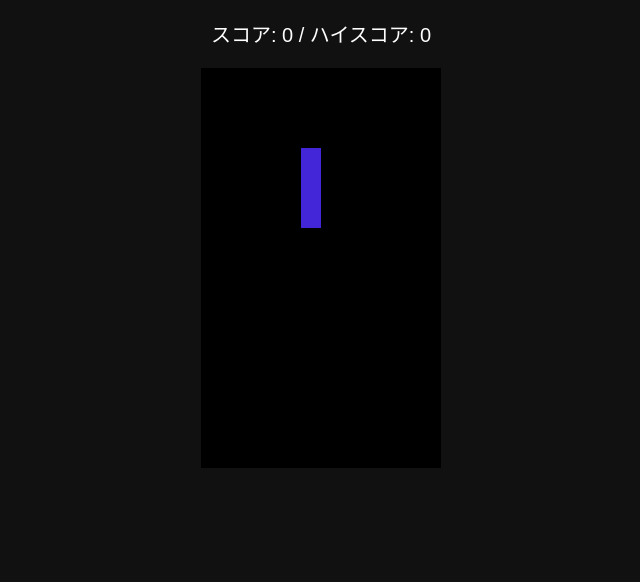
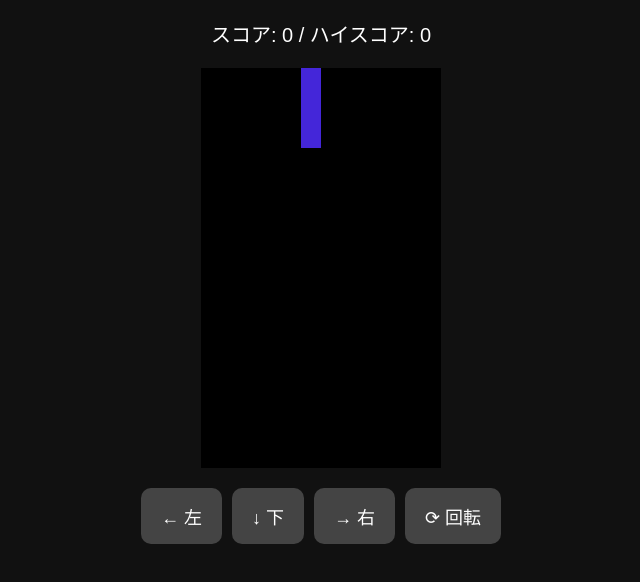
Before and after one commit to zerolese/tetoris, a plain HTML site: page index.html in a window 1280 px wide. Shown: the part 70-652 px from the top of the page, without its empty margins (319-959 px from the left). Drawn offline with Linux system fonts and the light colour scheme.

Commit message:
Update index.html

```diff
--- a/index.html
+++ b/index.html
@@ -9,6 +9,7 @@
       color: #fff;
       font-family: sans-serif;
       text-align: center;
+      margin: 0;
     }
     canvas {
       background: #222;
@@ -18,12 +19,40 @@
     #score {
       font-size: 20px;
     }
+    .controls {
+      display: flex;
+      justify-content: center;
+      flex-wrap: wrap;
+      gap: 10px;
+      margin: 10px;
+    }
+    .controls button {
+      font-size: 18px;
+      padding: 15px 20px;
+      border: none;
+      border-radius: 10px;
+      background: #444;
+      color: white;
+      cursor: pointer;
+    }
+    .controls button:active {
+      background: #666;
+    }
   </style>
 </head>
 <body>
   <h1>テトリス</h1>
   <p id="score">スコア: 0 / ハイスコア: 0</p>
   <canvas id="game" width="240" height="400"></canvas>
+
+  <!-- モバイル向け操作ボタン -->
+  <div class="controls">
+    <button onclick="playerMove(-1)">← 左</button>
+    <button onclick="playerDrop()">↓ 下</button>
+    <button onclick="playerMove(1)">→ 右</button>
+    <button onclick="playerRotate(1)">⟳ 回転</button>
+  </div>
+
   <script>
     const canvas = document.getElementById('game');
     const context = canvas.getContext('2d');
@@ -40,9 +69,7 @@
 
     function createMatrix(w, h) {
       const matrix = [];
-      while (h--) {
-        matrix.push(new Array(w).fill(0));
-      }
+      while (h--) matrix.push(new Array(w).fill(0));
       return matrix;
     }
 
@@ -111,7 +138,7 @@
         arenaSweep();
         updateScore();
       }
-      dropCounter = 0;
+      draw(); // 毎回明示的に描画
     }
 
     function playerMove(dir) {
@@ -119,6 +146,7 @@
       if (collide(arena, player)) {
         player.pos.x -= dir;
       }
+      draw();
     }
 
     function playerReset() {
@@ -131,6 +159,7 @@
         player.score = 0;
         updateScore();
       }
+      draw();
     }
 
     function playerRotate(dir) {
@@ -146,6 +175,7 @@
           return;
         }
       }
+      draw();
     }
 
     function arenaSweep() {
@@ -163,7 +193,8 @@
     }
 
     function updateScore() {
-      document.getElementById('score').textContent = `スコア: ${player.score} / ハイスコア: ${Math.max(player.score, highScore)}`;
+      document.getElementById('score').textContent =
+        `スコア: ${player.score} / ハイスコア: ${Math.max(player.score, highScore)}`;
       if (player.score > highScore) {
         highScore = player.score;
         localStorage.setItem('tetrisHighScore', highScore);
@@ -177,21 +208,7 @@
       drawMatrix(player.matrix, player.pos);
     }
 
-    let dropCounter = 0;
-    let dropInterval = 1000;
-    let lastTime = 0;
-
-    function update(time = 0) {
-      const deltaTime = time - lastTime;
-      lastTime = time;
-      dropCounter += deltaTime;
-      if (dropCounter > dropInterval) {
-        playerDrop();
-      }
-      draw();
-      requestAnimationFrame(update);
-    }
-
+    // キーボード操作対応（PC用）
     document.addEventListener('keydown', event => {
       if (event.key === 'ArrowLeft') playerMove(-1);
       else if (event.key === 'ArrowRight') playerMove(1);
@@ -202,7 +219,7 @@
 
     playerReset();
     updateScore();
-    update();
+    draw(); // 初期描画
   </script>
 </body>
 </html>
```
